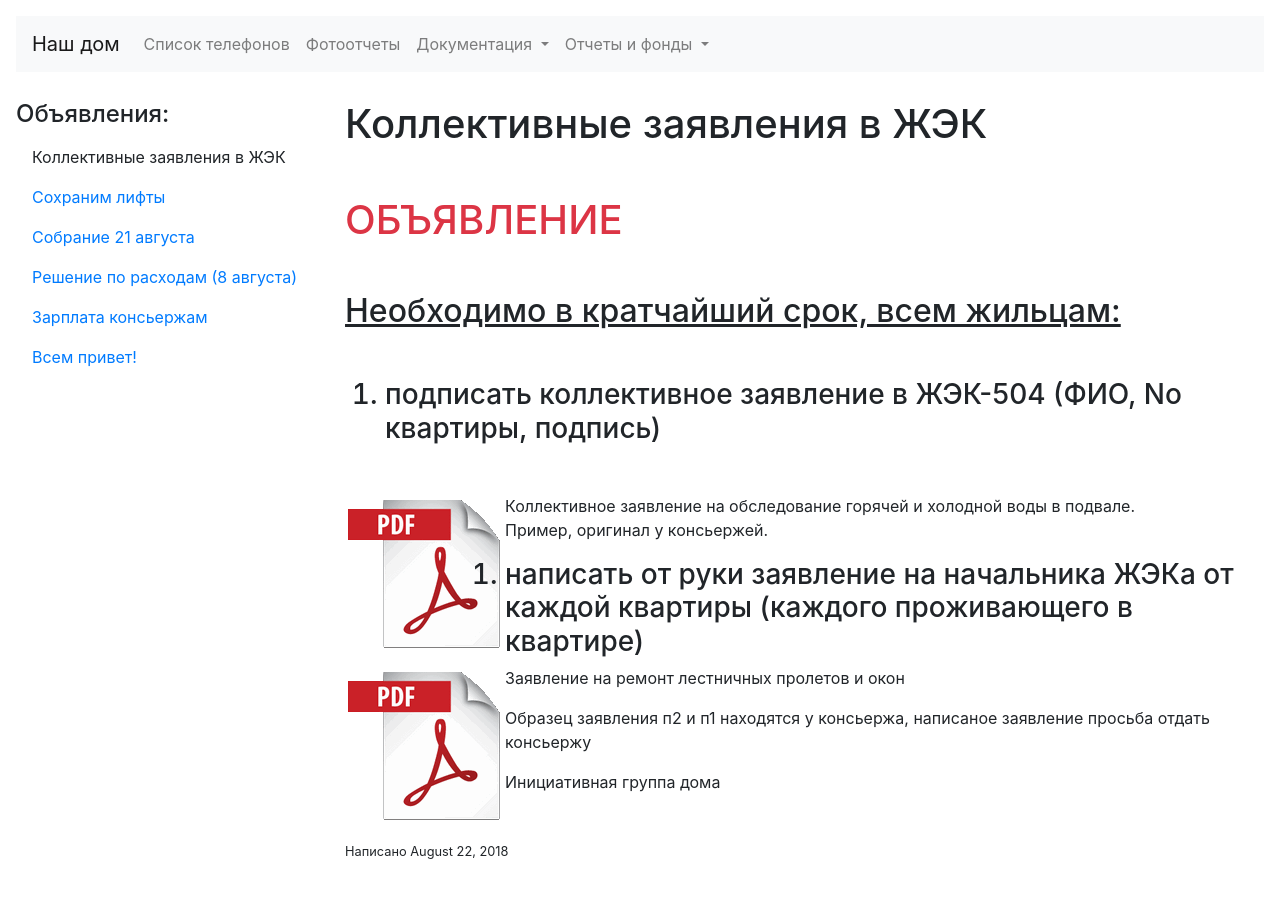
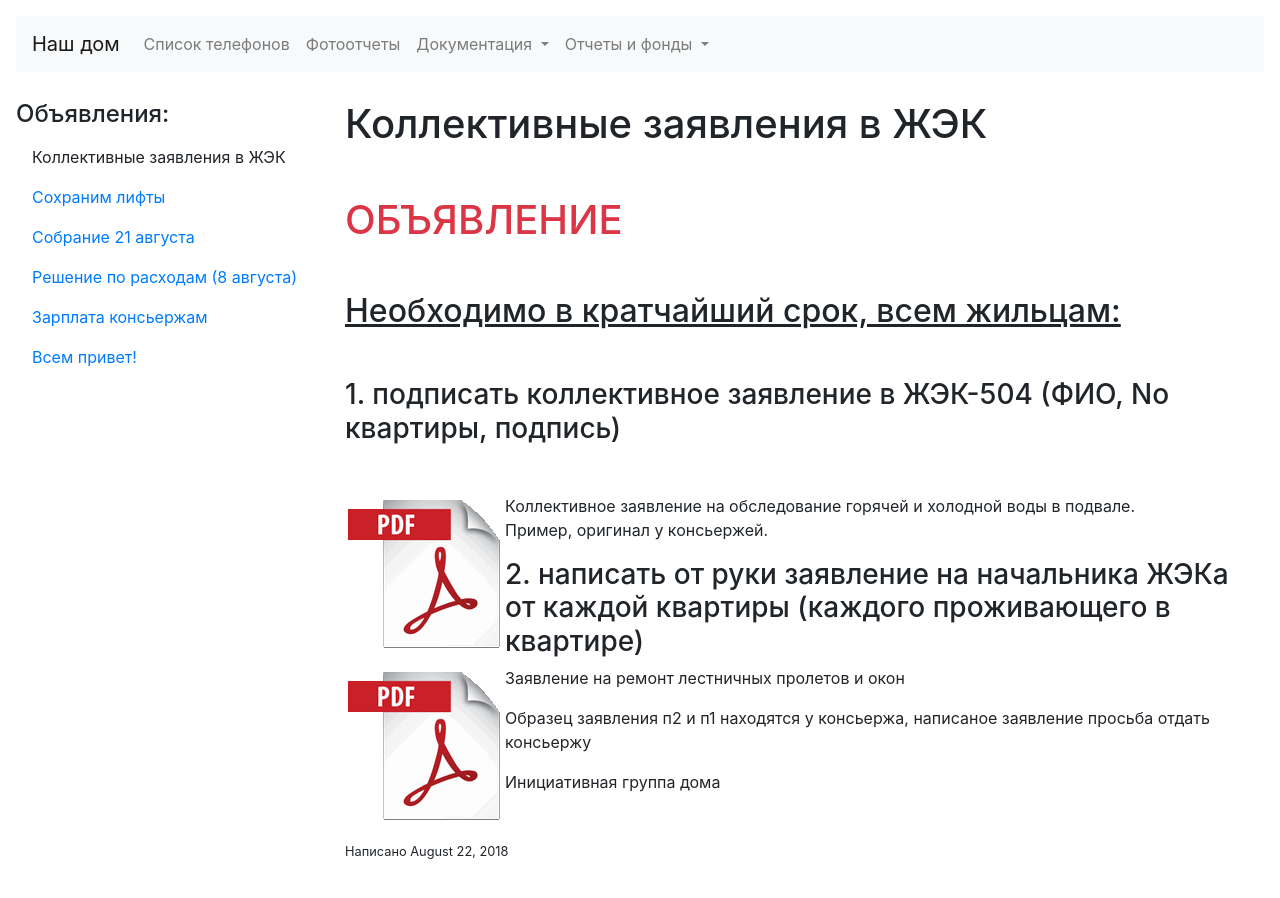
Before and after one commit to heroes-kiev/16b, a Jekyll site: the page built from _posts/2018-08-22-collective-statement.md, in a window 1280 px wide. Built offline with Jekyll 4.4.1, drawn with Linux system fonts in a browser that asks for light colours.

Commit message:
fix styling

```diff
--- a/_posts/2018-08-22-collective-statement.md
+++ b/_posts/2018-08-22-collective-statement.md
@@ -10,15 +10,17 @@ title: Коллективные заявления в ЖЭК
 ## Необходимо в кратчайший срок, всем жильцам:
 {: .u .mb-5}
 
-1. подписать коллективное заявление в ЖЭК-504 (ФИО, No квартиры, подпись)
-{: .h3 .mb-5}
-   [![Коллективное заявление на обследование горячей и холодной воды в подвале](/assets/images/icons/pdf.png){:align="left"}](/assets/statements/housing office - water сommittee in the basement.pdf)
-   Коллективное заявление на обследование горячей и холодной воды в подвале.
-   Пример, оригинал у консьержей.
-2. написать от руки заявление на начальника ЖЭКа от каждой квартиры (каждого проживающего в квартире)
-{: .h3}
-   [![Заявление на ремонт лестничных пролетов и окон](/assets/images/icons/pdf.png){:align="left"}](/assets/statements/housing office - repair of staircases and windows.pdf)
-   Заявление на ремонт лестничных пролетов и окон
+### 1. подписать коллективное заявление в ЖЭК-504 (ФИО, No квартиры, подпись)
+{: .mb-5}
+
+[![Коллективное заявление на обследование горячей и холодной воды в подвале](/assets/images/icons/pdf.png){:align="left"}](/assets/statements/housing office - water сommittee in the basement.pdf)
+Коллективное заявление на обследование горячей и холодной воды в подвале.
+Пример, оригинал у консьержей.
+
+### 2. написать от руки заявление на начальника ЖЭКа от каждой квартиры (каждого проживающего в квартире)
+
+[![Заявление на ремонт лестничных пролетов и окон](/assets/images/icons/pdf.png){:align="left"}](/assets/statements/housing office - repair of staircases and windows.pdf)
+Заявление на ремонт лестничных пролетов и окон
 
 Образец заявления п2 и п1 находятся у консьержа, написаное заявление просьба отдать консьержу
 
```
